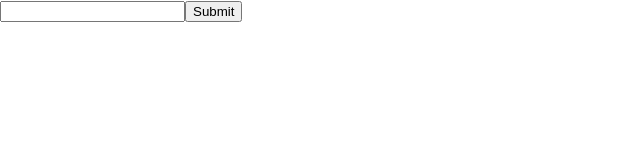
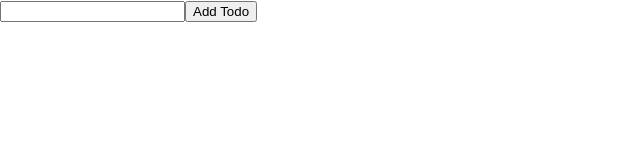
Before and after one commit to ialnazer/todo-app-hosted, a React (Create React App) app: page / in a window 1280 px wide. Shown: the top 160 px of the page, without its empty margins (0-640 px from the left). Built offline with nearby package versions, Linux system fonts and the light colour scheme.

Commit message:
change the Todo submit from input to button

```diff
--- a/src/NewTodoForm.js
+++ b/src/NewTodoForm.js
@@ -25,7 +25,7 @@ class NewTodoForm extends Component {
         return (
             <form>
                 <input name='todo' value={this.state.todo} onChange={this.handleChange}></input>
-                <input type="submit" onClick={this.handleSubmit}/>
+                <button onClick={this.handleSubmit}>Add Todo</button>
             </form>
         );
     }
```
